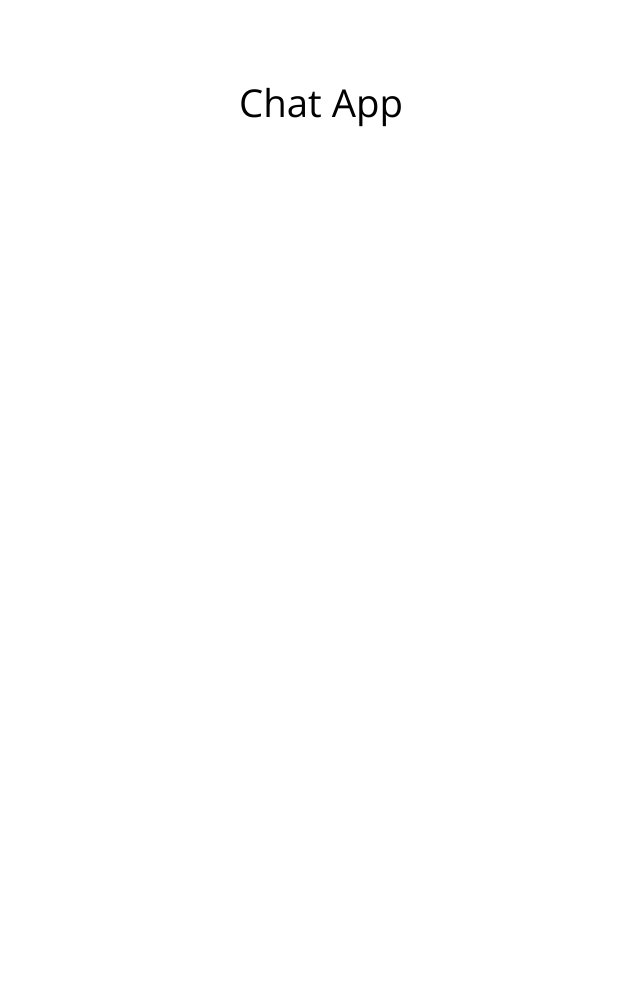
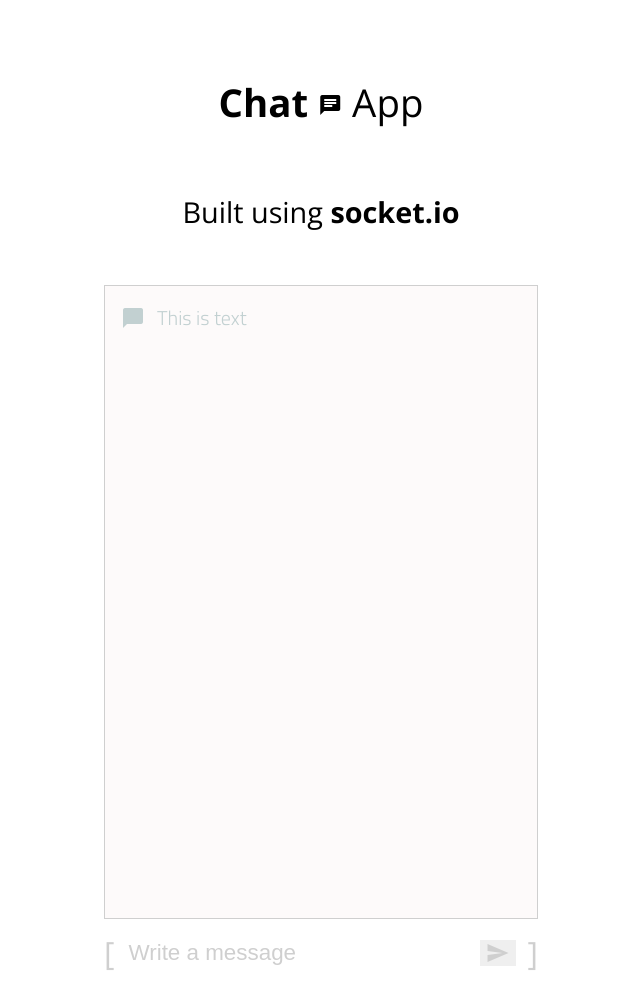
Before and after one commit to stevematdavies/chat-app, a website: page public/index.html in a window 1280 px wide. Shown: the top 1008 px of the page, without its empty margins (369-1009 px from the left). Before the commit the page ends 800 px from the top, so only its background shows below. Drawn offline with nearby package versions, Linux system fonts and the light colour scheme.

Commit message:
adding a little style

```diff
--- a/package.json
+++ b/package.json
@@ -8,7 +8,8 @@
         "dev": "nodemon src/index.js"
     },
     "dependencies": {
-        "express": "^4.16.4"
+        "express": "^4.16.4",
+        "socket.io": "^2.2.0"
     },
     "devDependencies": {
         "nodemon": "^1.18.10"
--- a/public/index.html
+++ b/public/index.html
@@ -4,12 +4,25 @@
     <meta charset="UTF-8">
     <meta name="viewport" content="width=device-width, initial-scale=1.0">
     <meta http-equiv="X-UA-Compatible" content="ie=edge">
+    <link href="https://fonts.googleapis.com/icon?family=Material+Icons"rel="stylesheet">
     <link rel="stylesheet" href="style.css">
     <title>Node Chat App</title>
 </head>
 <body>
     <div class="container">
-        <h1>Chat App</h1>
+        <div class="chat-header">
+            <h1><strong>Chat</strong> <i class="material-icons">chat</i> App</h1>
+            <h4>Built using <strong>socket.io</strong></h4>
+        </div>
+        <div class="chatbox-wrapper">
+            <div class="chatbox">
+                    <span class="message-text"><i class="material-icons">chat_bubble</i>This is text</span>
+            </div>
+            <div class="chatbox-input">
+                <input type="text" class="chatbox-input-text" placeholder="Write a message" name="search">
+                <button class="chatbox-input-button"> <i class="material-icons">send</i></button>
+            </div>
+        </div>
     </div>
 </body>
 </html>
--- a/public/style.css
+++ b/public/style.css
@@ -1,4 +1,5 @@
 @import url('https://fonts.googleapis.com/css?family=Open+Sans:300,300i,400,400i,600,600i,700,700i,800,800i');
+@import url('https://fonts.googleapis.com/css?family=Titillium+Web:200,200i,300,300i,400,400i,600,600i,700,700i,900');
 
 body {
   box-sizing: border-box;
@@ -20,3 +21,97 @@
   font-weight: 100;
   font-size: 2.4rem;
 }
+
+.container h4 {
+  font-weight: 300;
+  font-size: 1.8rem;
+}
+
+.chat-header {
+  display: flex;
+  flex-direction: column;
+  justify-items: flex-start;
+  align-items: center;
+  margin-bottom: 16px;
+}
+
+.chatbox-wrapper {
+  display: flex;
+  flex-direction: column;
+  justify-content: center;
+  align-items: flex-start;
+}
+
+.chatbox {
+  width: 400px;
+  height: 600px;
+  border: 1px solid #CFCFCF;
+  background-color: #FDFAFA;
+  font-family: 'Titillium Web', sans-serif;
+  color: #C2D0D1;
+  font-size: 20px;
+  font-weight: 300;
+  padding: 16px;
+}
+
+.chatbox-input {
+  width: 100%;
+  display: flex;
+  align-items:center;
+  justify-content: space-between;
+  margin-top: 12px;
+}
+
+.chatbox-input-button {
+  outline: none;
+  border: none;
+  display: flex;
+  align-items: center;
+  justify-content:center;
+  color: #CFCFCF;
+  cursor: pointer;
+}
+
+.chatbox-input-button:hover {
+    color: #575757;
+}
+
+.chatbox-input-text::-webkit-input-placeholder {
+  color: #CFCFCF;
+}
+
+.chatbox-input-text {
+  outline: none;
+  border: none;
+  width: 100%;
+  flex: 2;
+  font-weight: 200;
+  font-size: 1.4rem;
+  color: #575757;
+}
+
+.chatbox-input:before {
+  content: '[';
+  font-weight: 200;
+  font-size: 2rem;
+  margin-right: 12px;
+  color: #CFCFCF;
+}
+
+.chatbox-input:after {
+  content: ']';
+  font-weight: 200;
+  font-size: 2rem;
+  margin-left: 12px;
+  color: #CFCFCF;
+}
+
+.message-text {
+  display: inline-flex;
+  justify-content: space-around;
+  align-items: center;
+}
+
+.message-text i {
+  margin-right: 12px;
+}
```
Also changed, not shown: src/index.js (+6 -2 lines), 1 other file.
